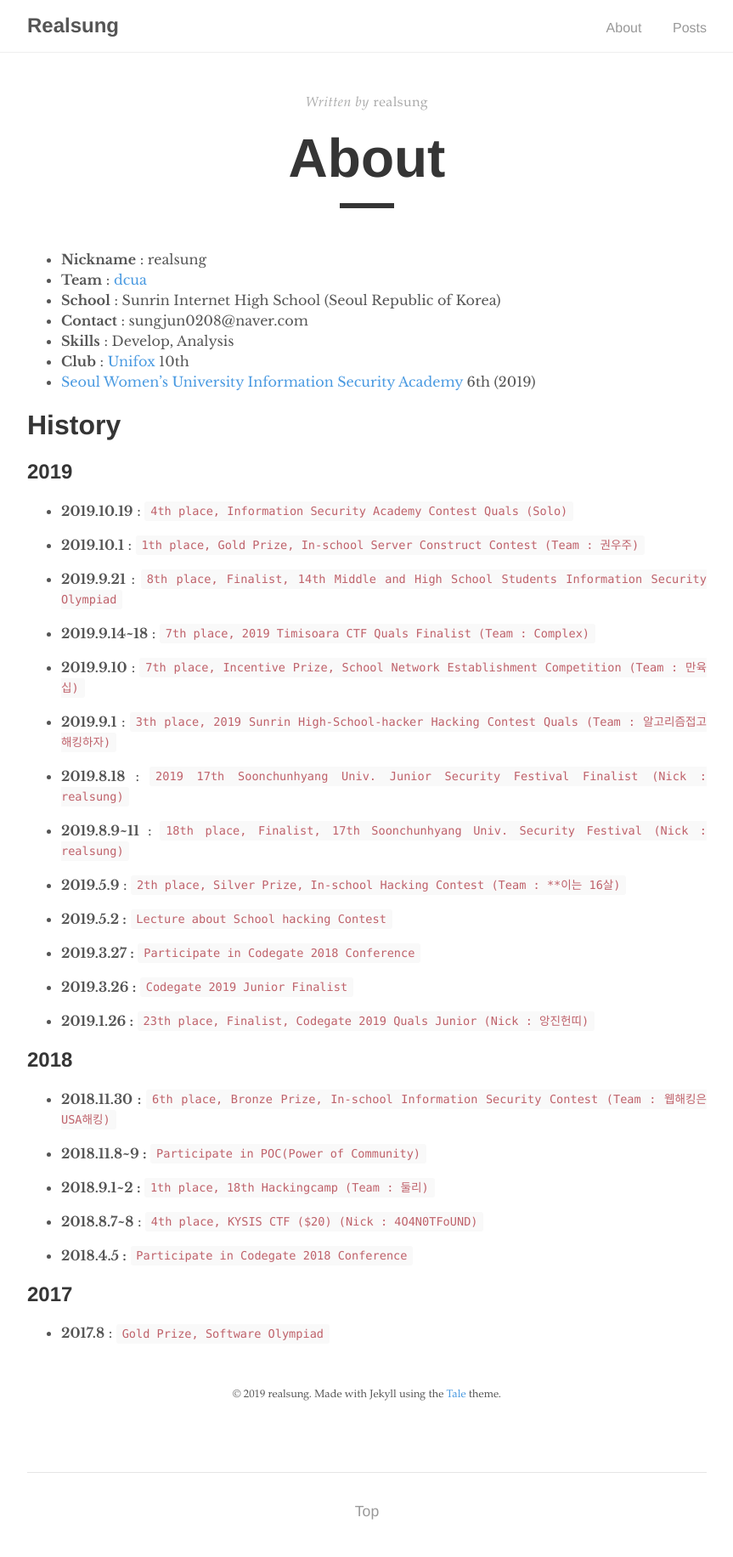
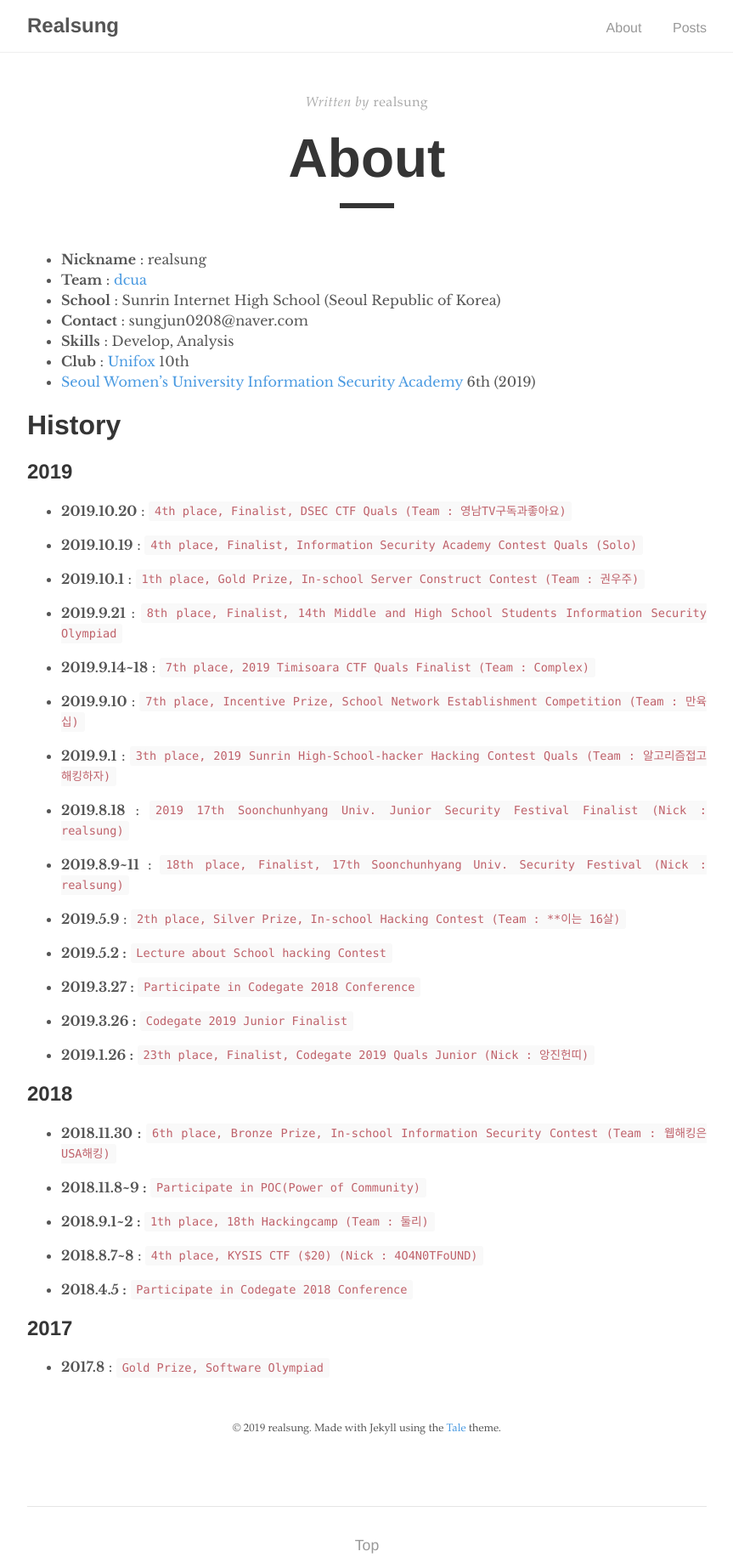
Before and after one commit to realsung/realsung.github.io_backup, a Jekyll site: the page built from about.md, in a window 1280 px wide. Shown: the whole page at 85% size, without its empty margins (208-1071 px from the left). Built offline with Jekyll 4.4.1, drawn with Linux system fonts in a browser that asks for light colours; before the commit the page ends 1792 px from its top, so only the background shows below that.

Commit message:
update about

```diff
--- a/about.md
+++ b/about.md
@@ -16,7 +16,9 @@ permalink: /about/
 <h1>History</h1>
 ## 2019
 
-* __2019.10.19__ : `4th place, Information Security Academy Contest Quals (Solo) `
+* __2019.10.20__ : `4th place, Finalist, DSEC CTF Quals (Team : 영남TV구독과좋아요) `
+
+* __2019.10.19__ : `4th place, Finalist, Information Security Academy Contest Quals (Solo) `
 
 * __2019.10.1__ : `1th place, Gold Prize, In-school Server Construct Contest (Team : 권우주)`
 
```
